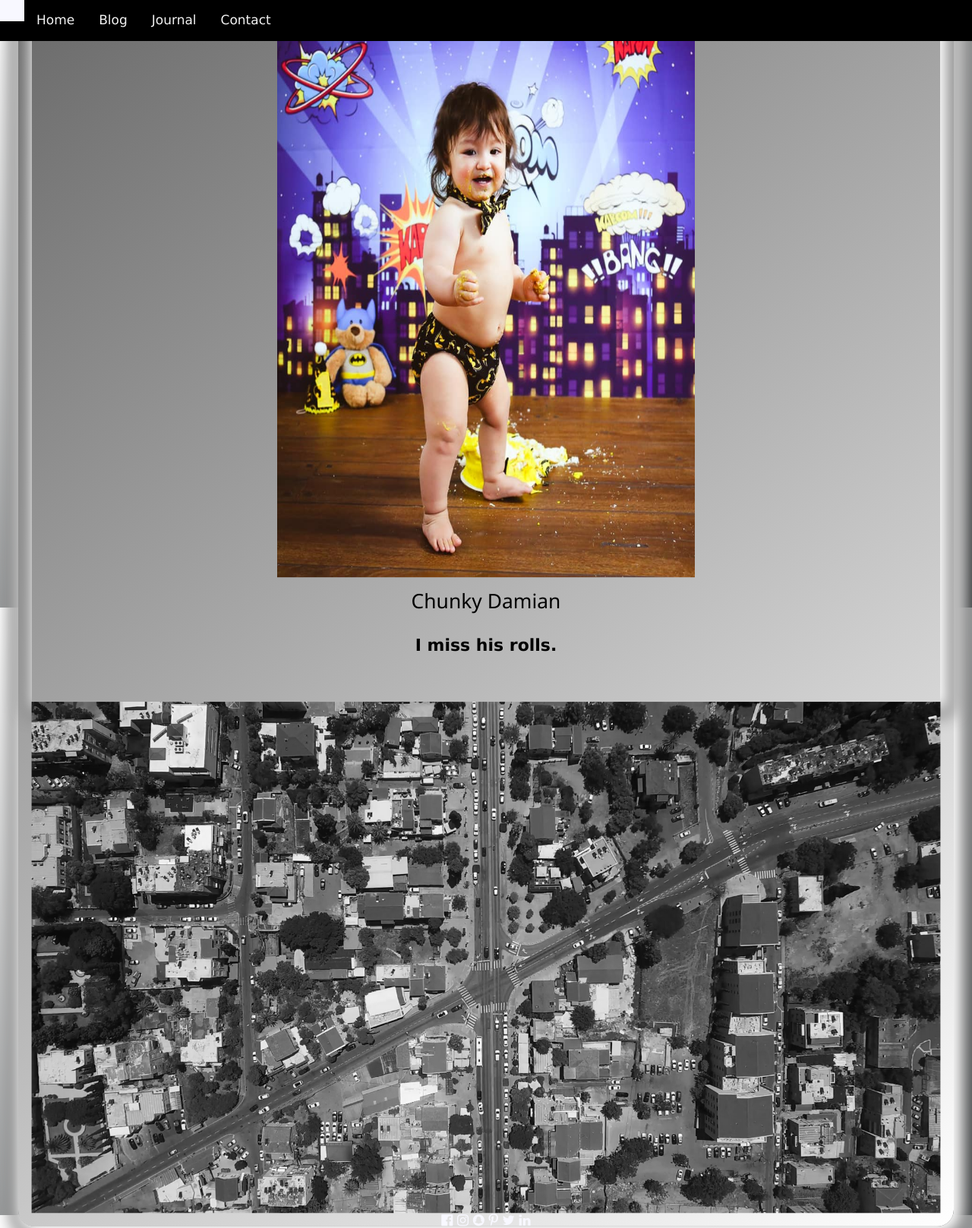
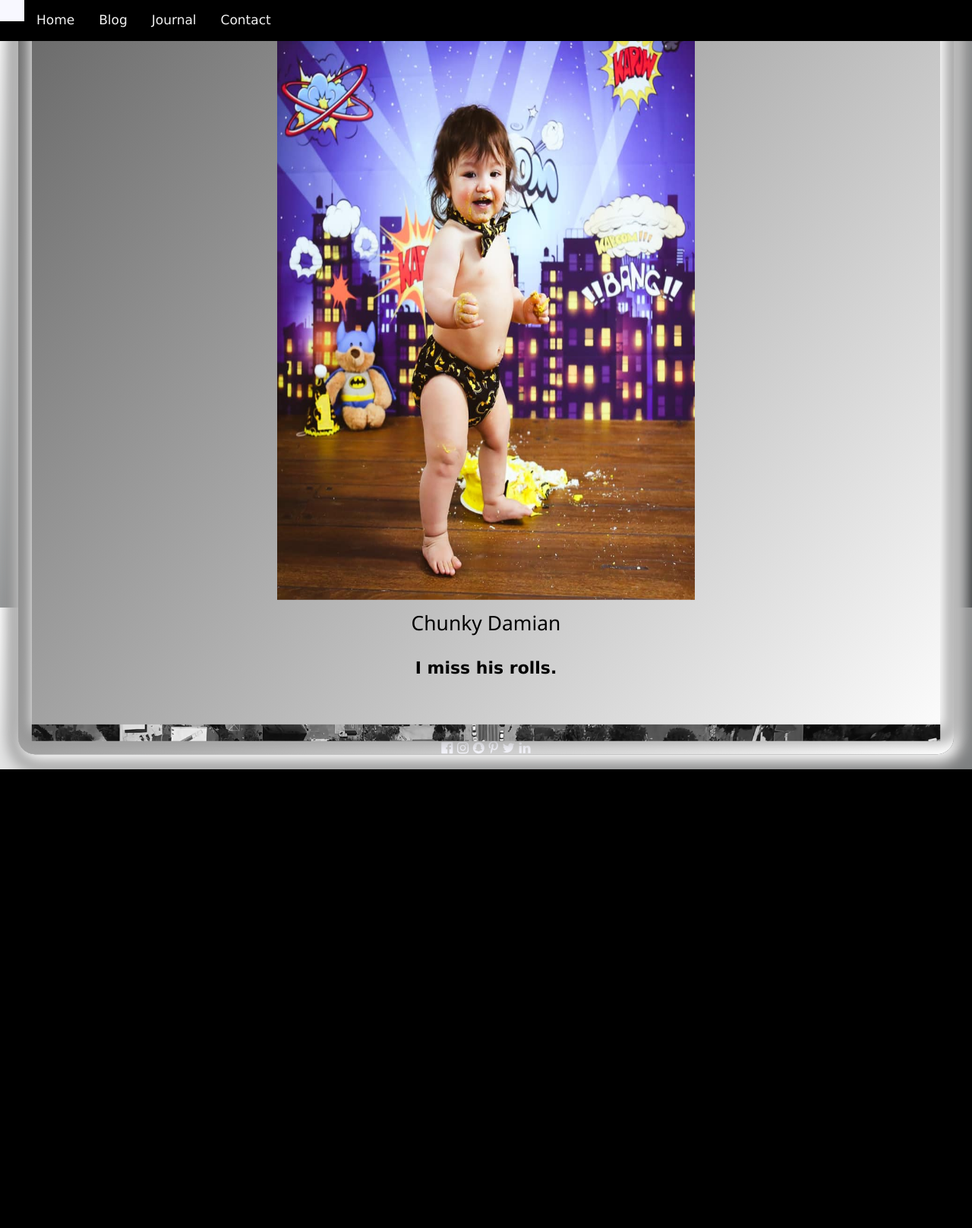
Before and after one commit to s501094/s501094.github.io, a PHP site: page / in a window 1280 px wide. Shown: the whole page at 76% size. After the commit the page ends 1013 px from the top, so only its background shows below. Run offline with PHP 8.4, Linux system fonts and the light colour scheme.

Commit message:
modifying and adjusting the image

```diff
--- a/css/style.css
+++ b/css/style.css
@@ -87,6 +87,11 @@ body{
     box-sizing: inherit;
     padding-bottom: 32px;
 }
+.img{
+    width: 100%;
+    height: 20px;
+    overflow: hidden;
+}
 
 .footer {
     background: transparent;
--- a/index.html
+++ b/index.html
@@ -63,7 +63,7 @@
                 </div>
             </div>
 
-        <div class="w3-image">
+        <div class="img">
             <img src="/images/map.png" class="w3-image w3-greyscale-max" style="width:100%">
         </div>
 
```
